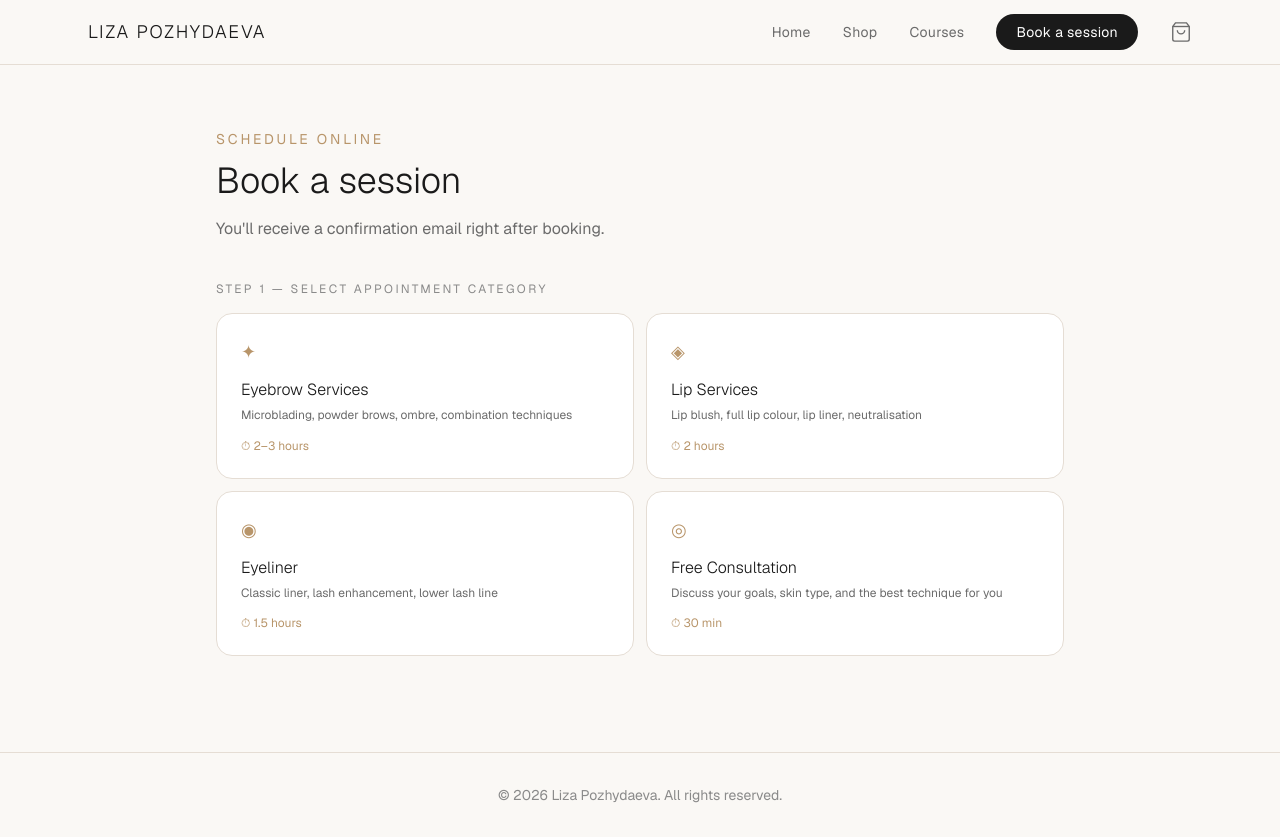
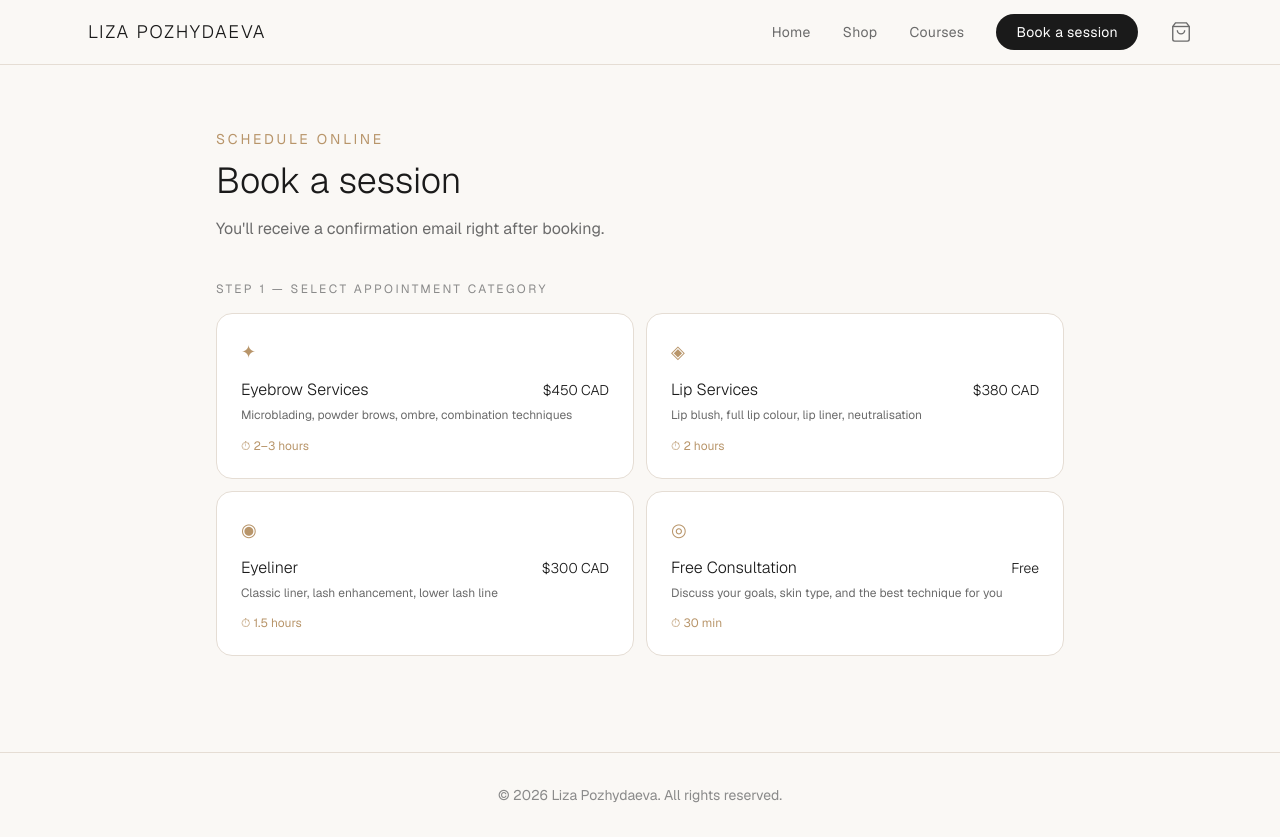
Before and after one commit to mickhailov/liza-demo, a Next.js app: page /booking in a window 1280 px wide. Built offline with nearby package versions, Linux system fonts and the light colour scheme.

Commit message:
Add prices to booking categories

```diff
--- a/app/booking/page.tsx
+++ b/app/booking/page.tsx
@@ -4,10 +4,10 @@ import { useState } from "react";
 import { useRouter } from "next/navigation";
 
 const categories = [
-  { id: "brows", title: "Eyebrow Services", desc: "Microblading, powder brows, ombre, combination techniques", duration: "2–3 hours", icon: "✦" },
-  { id: "lips", title: "Lip Services", desc: "Lip blush, full lip colour, lip liner, neutralisation", duration: "2 hours", icon: "◈" },
-  { id: "eyeliner", title: "Eyeliner", desc: "Classic liner, lash enhancement, lower lash line", duration: "1.5 hours", icon: "◉" },
-  { id: "consultation", title: "Free Consultation", desc: "Discuss your goals, skin type, and the best technique for you", duration: "30 min", icon: "◎" },
+  { id: "brows", title: "Eyebrow Services", desc: "Microblading, powder brows, ombre, combination techniques", duration: "2–3 hours", icon: "✦", price: 450 },
+  { id: "lips", title: "Lip Services", desc: "Lip blush, full lip colour, lip liner, neutralisation", duration: "2 hours", icon: "◈", price: 380 },
+  { id: "eyeliner", title: "Eyeliner", desc: "Classic liner, lash enhancement, lower lash line", duration: "1.5 hours", icon: "◉", price: 300 },
+  { id: "consultation", title: "Free Consultation", desc: "Discuss your goals, skin type, and the best technique for you", duration: "30 min", icon: "◎", price: 0 },
 ];
 
 const DAYS = ["Sun", "Mon", "Tue", "Wed", "Thu", "Fri", "Sat"];
@@ -163,7 +163,12 @@ export default function BookingPage() {
                 <span className="text-[#b8956a] text-lg">{cat.icon}</span>
                 {selected === cat.id && <span className="text-[10px] tracking-widest uppercase text-[#b8956a] font-medium">Selected</span>}
               </div>
-              <h3 className="font-light text-[#1a1a1a] mb-1">{cat.title}</h3>
+              <div className="flex items-baseline justify-between mb-1">
+                <h3 className="font-light text-[#1a1a1a]">{cat.title}</h3>
+                <span className="text-sm font-light text-[#1a1a1a] ml-2 shrink-0">
+                  {cat.price === 0 ? "Free" : `$${cat.price} CAD`}
+                </span>
+              </div>
               <p className="text-xs text-[#6b6b6b] leading-relaxed mb-3">{cat.desc}</p>
               <p className="text-xs text-[#b8956a]">⏱ {cat.duration}</p>
             </button>
```
